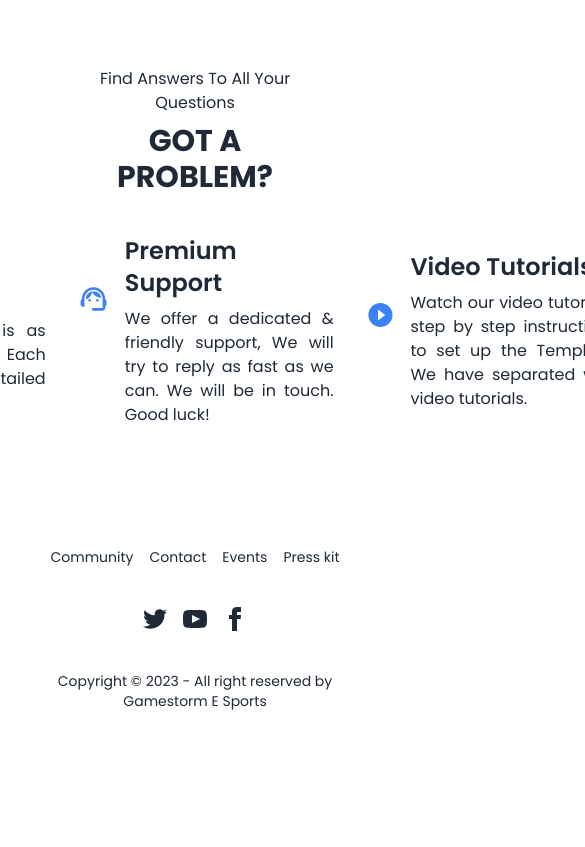
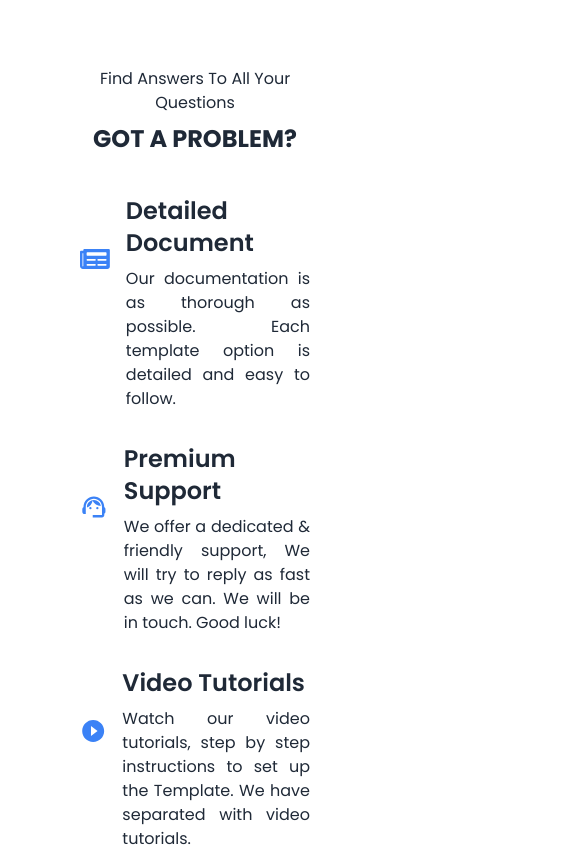
Before and after one commit to Be3tle/gamestorm-react-auth, a React (Vite) app: page / in a window 390 px wide. Shown: the part 4480-5327 px from the top of the page, 585 px wide, since content can reach past the window. Before the commit the page ends 5231 px from the top, so only its background shows below. Built offline with nearby package versions, Linux system fonts and the light colour scheme; no server answers.

Commit message:
faq section mobile res

```diff
--- a/src/Components/FAQ/Faq.jsx
+++ b/src/Components/FAQ/Faq.jsx
@@ -15,10 +15,10 @@ const Faq = () => {
   return (
     <div className="my-20 px-20">
       <p>Find Answers To All Your Questions</p>
-      <h1 className="text-3xl font-bold mb-10 mt-2">GOT A PROBLEM?</h1>
+      <h1 className="text-2xl lg:text-3xl font-bold mb-10 mt-2">GOT A PROBLEM?</h1>
       <div
         data-aos="slide-down"
-        className="flex justify-center items-center space-x-8 "
+        className="grid grid-cols-1 lg:grid-cols-3 gap-8"
       >
         <div className="flex">
           <FaNewspaper className="text-9xl text-blue-500" />
```
